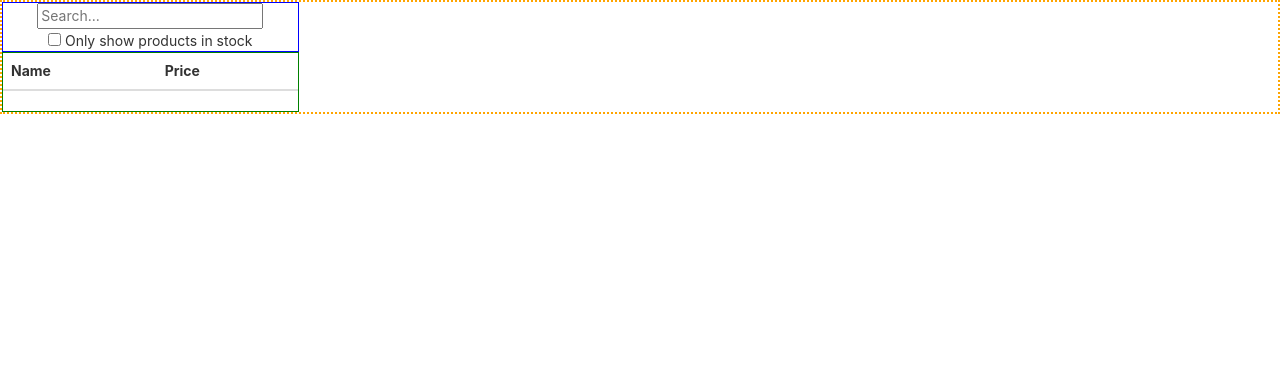
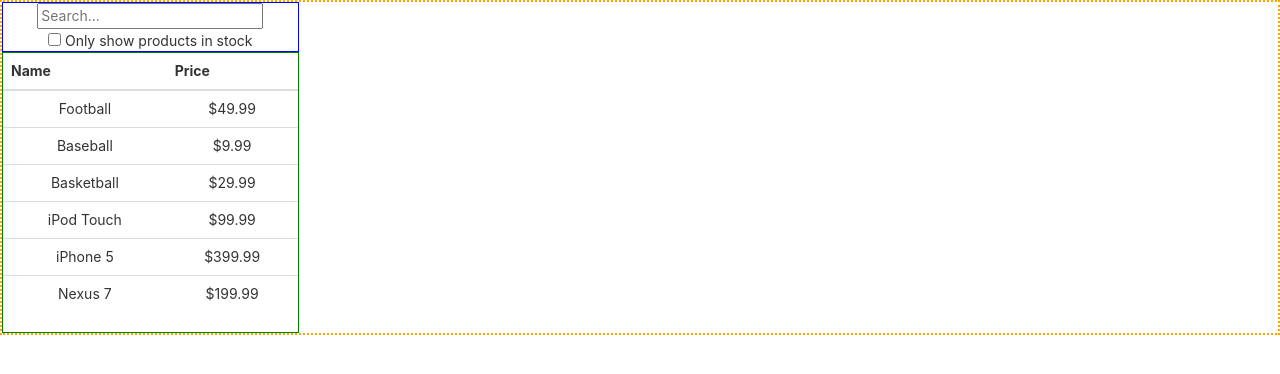
Before and after one commit to jfalicea/Reactjs-Inventory-Widget, a React (Create React App) app: page / in a window 1280 px wide. Shown: the top 374 px of the page. Built offline with nearby package versions, Linux system fonts and the light colour scheme.

Commit message:
created ProdcutRow.js so simplify the Product Table.

```diff
--- a/src/App.js
+++ b/src/App.js
@@ -6,7 +6,7 @@
   return (
     <div className="App">
       <div className="row">
-      <FilterableProductTable />
+        <FilterableProductTable />
       </div>
     </div>
   );
--- /dev/null
+++ b/src/ProductRow.js
@@ -0,0 +1,13 @@
+import React from 'react';
+
+
+
+function ProductRow(props){
+    return(
+            <tr>
+                <td>{props.product.name}</td>
+                <td>{props.product.price}</td>
+            </tr>    )
+};
+
+export default ProductRow;
--- a/src/ProductTable.js
+++ b/src/ProductTable.js
@@ -1,6 +1,18 @@
 import React, {Component} from 'react';
+import productData from './data'
+import ProductRow from './ProductRow';
+
+console.log(productData)
+
 
 function ProductTable(props){
+    const products = productData.data.map((product,i)=>{
+        return(
+            <ProductRow product={product} key={i}/>
+            // each productRow is comingfrom ProductRow.js
+        )
+    })
+
     return(
         <div className="product-table">
             <table className="table table-stripe">
@@ -11,7 +23,7 @@
                     </tr>
                 </thead>
                 <tbody>
-                    {/* All Products Go Here */}
+                    {products}
                 </tbody>
             </table>
         </div>
--- a/src/SearchBar.js
+++ b/src/SearchBar.js
@@ -2,7 +2,7 @@
 
 function SearchBar(props){
     return(
-        <div class="search-bar">
+        <div className="search-bar">
             <input type="text" placeholder="Search..." />
             <div>
                 <input id="in-stock" type="checkbox" /> Only show products in stock
--- a/src/index.js
+++ b/src/index.js
@@ -4,8 +4,8 @@
 import App from './App';
 
 ReactDOM.render(
-<App />, //what
-document.getElementById('root') //where
+<App />,
+document.getElementById('root')
 );
 
 // If you want your app to work offline and load faster, you can change
```
